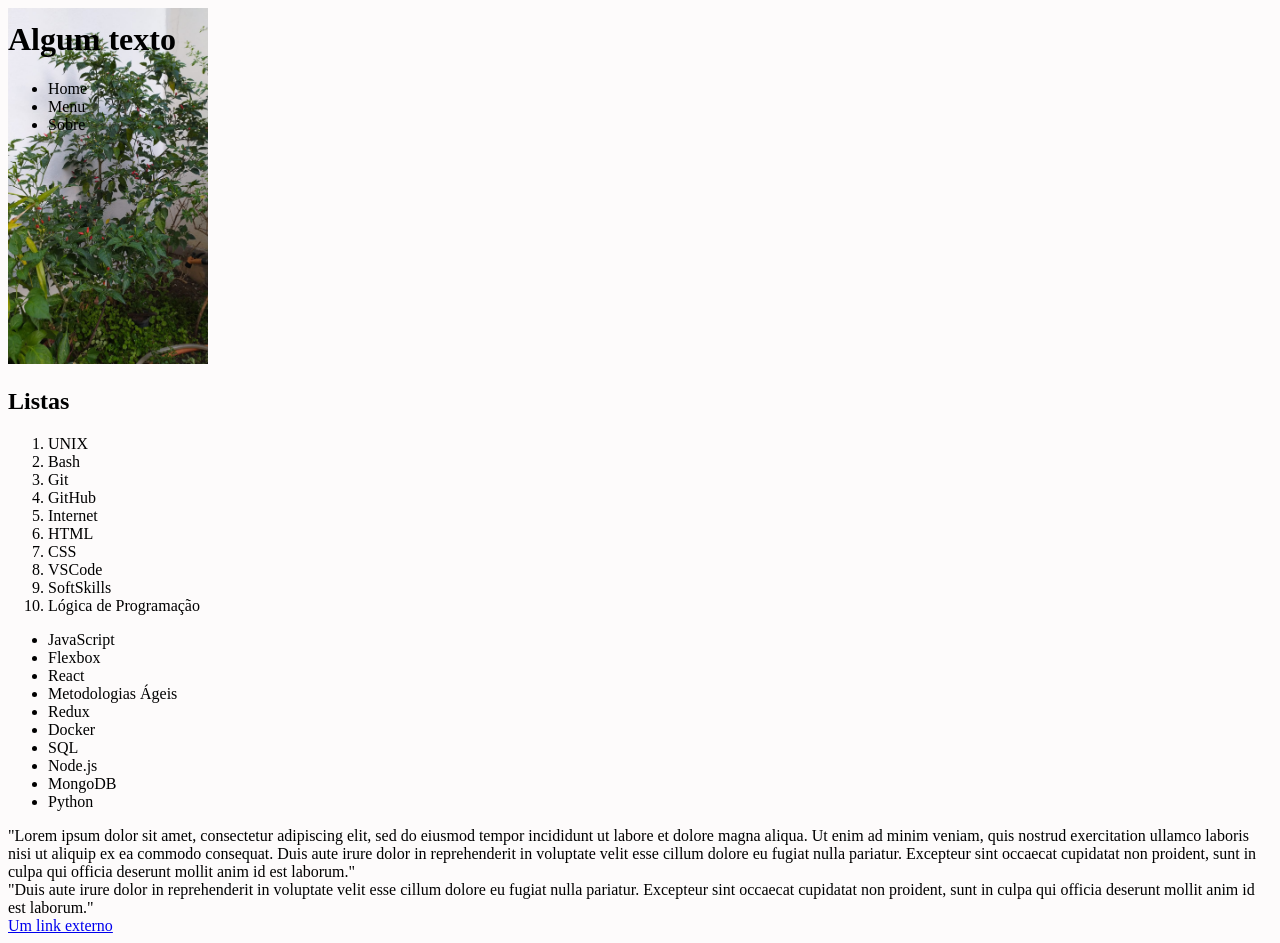
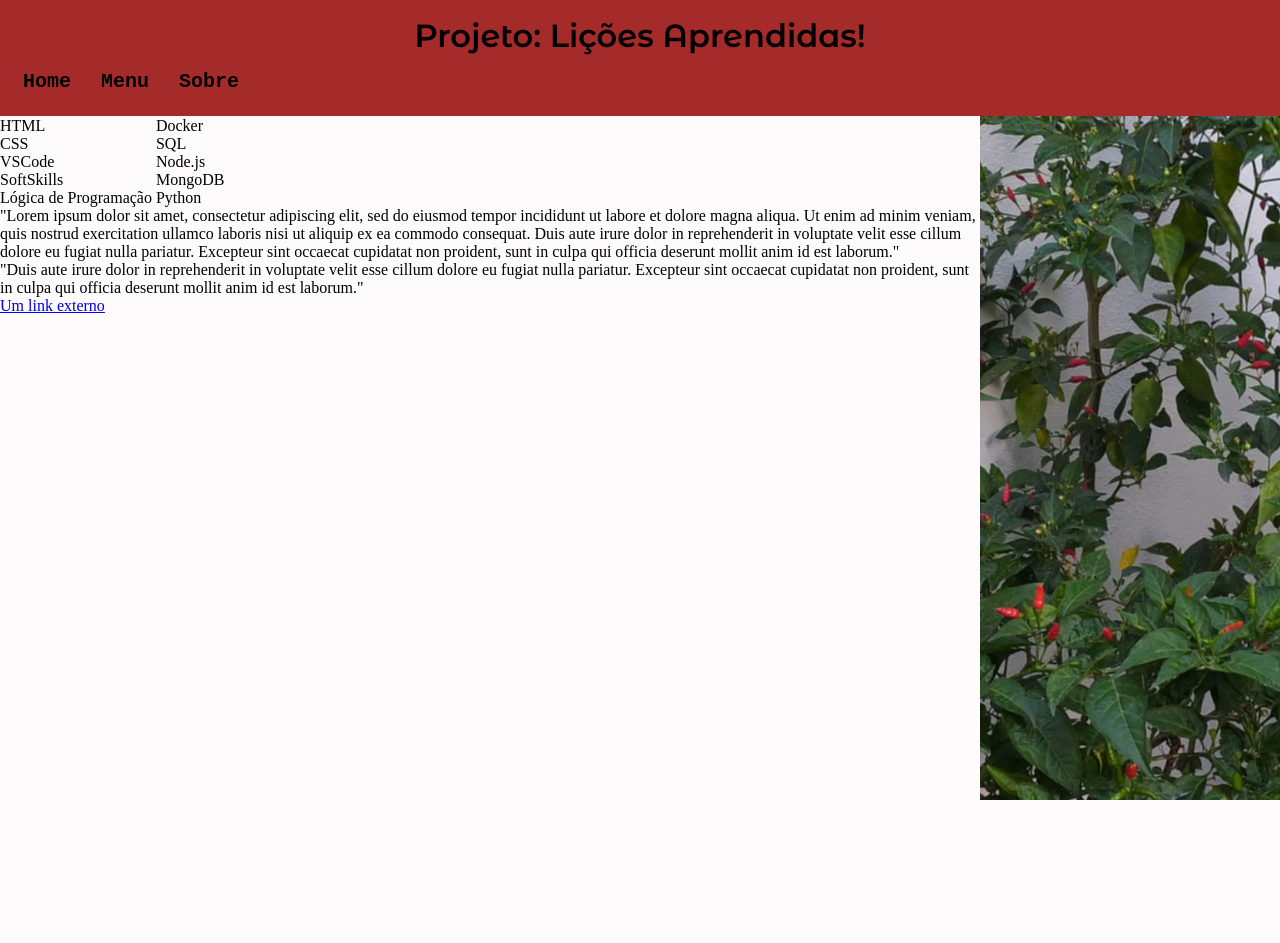
Before and after one commit to nnnnadia/projeto-trybe-lessons-learned, a website: page index.html in a window 1280 px wide. After the commit the page ends 800 px from the top, so only its background shows below. Drawn offline with Linux system fonts and the light colour scheme.

Commit message:
Requisito 13 e 14 feitos.

```diff
--- a/index.html
+++ b/index.html
@@ -3,12 +3,15 @@
   <head>
     <meta charset="UTF-8">
     <link rel="stylesheet" type="text/css" href="style.css">
+    <link rel="preconnect" href="https://fonts.googleapis.com">
+    <link rel="preconnect" href="https://fonts.gstatic.com" crossorigin>
+    <link href="https://fonts.googleapis.com/css2?family=Montserrat+Alternates:wght@400;600&display=swap" rel="stylesheet">
     <title>Lessons Learned</title>
   </head>
   <body>
     <header id="cabecalho">
-      <h1 id="titulo">Algum texto</h1>
-      <nav>
+      <h1 id="titulo">Projeto: Lições Aprendidas!</h1>
+      <nav id="navegacao-principal">
         <ul>
           <li>Home</li>
           <li>Menu</li>
@@ -16,10 +19,12 @@
         </ul>
       </nav>
     </header>
-    <img id="minha_foto" src="pimentinhas.png" alt="Foto de pimentas">
+    <div id="figura-ao-lado">
+      <img id="minha_foto" src="pimentinhas.png" alt="Foto de pimentas">
+    </div>
     <section>
       <h2>Listas</h2>
-      <ol id="licoes_aprendidas">
+      <ol id="licoes_aprendidas" class="licoes">
         <li>UNIX</li>
         <li>Bash</li>
         <li>Git</li>
@@ -31,7 +36,7 @@
         <li>SoftSkills</li>
         <li>Lógica de Programação</li>
       </ol>
-      <ul id="licoes_a_aprender">
+      <ul id="licoes_a_aprender" class="licoes">
         <li>JavaScript</li>
         <li>Flexbox</li>
         <li>React</li>
--- a/style.css
+++ b/style.css
@@ -1,12 +1,59 @@
+* {
+  margin: 0;
+  padding: 0;
+}
+
 body {
   background-color: rgb(253, 251, 251);
 }
 
-header {
+#cabecalho {
   position: fixed;
   top: 0;
+  right: 0;
+  left: 0;
+  background-color: brown;
+  font-weight: bold;
+}
+
+#titulo {
+  text-align: center;
+  padding-top: 15px;
+  font-family: 'Montserrat Alternates', sans-serif;
+  line-height: 42px;
+}
+
+#navegacao-principal {
+  margin-left: 10px;
+}
+
+#navegacao-principal li {
+  display: inline-block;
+  font-family: monospace;
+  font-size: 20px;
+  padding: 10px;
+  border: solid 3px brown;
+  margin-bottom: 10px;
+}
+
+#navegacao-principal li:hover {
+  border: dashed 3px white;
+  color: white;
+}
+
+#figura-ao-lado {
+  float: right;
+  background-image: url(pimentinhas.png);
+  background-position: 50%;
+  width: 300px;
+  height: 800px;
 }
 
 #minha_foto {
-  width: 200px;
+  display: none;
 }
+
+.licoes{
+  display: inline-block;
+  list-style: none;
+}
```
